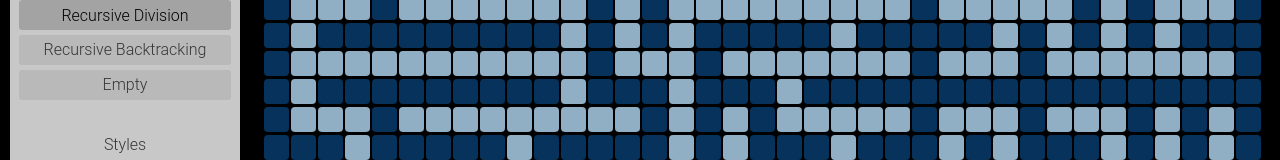
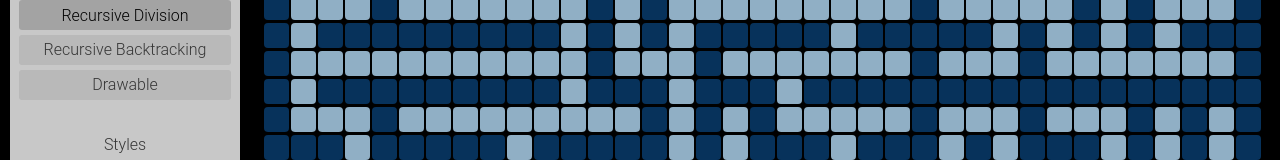
Before and after one commit to David-Leatham/searchpath, a Next.js app: page / in a window 1280 px wide. Shown: the part 378-538 px from the top of the page. Built offline with nearby package versions, Linux system fonts and the light colour scheme.

Commit message:
Made Empty board drawable again

```diff
--- a/src/lib/mazes/mazeAlgorithms.ts
+++ b/src/lib/mazes/mazeAlgorithms.ts
@@ -20,7 +20,7 @@ let searchAlgorithmInfoList: MazeAlgorithmInfoList = [
     algorithm: new RecursiveBacktracking
   },
   { mazeAlgorithm: MazeAlgorithm.Empty,
-    name: 'Empty',
+    name: 'Drawable',
     algorithm: new Empty
   },
 ]
--- a/src/pages/templates/Middle.tsx
+++ b/src/pages/templates/Middle.tsx
@@ -153,20 +153,18 @@ export default function Middle() {
 }
 
 function newBoardGenAndgetBoardDivList(boardList: Array<Block>, mazeAlgorithm: MazeAlgorithm): JSX.Element[]  {
+  setSearchAlgorithmStopRunning(true);
 
-  setSearchAlgorithmStopRunning(true);
-  // let drawable = mazeAlgorithm == MazeAlgorithm.Empty;
-  let drawable = mazeAlgorithm == null;
+  let drawable = mazeAlgorithm == MazeAlgorithm.Empty;
   let divList: Array<JSX.Element> = [];
+
   for (let i = 0; i < boardList.length; i++) {
-    let key = i + Date.now();
     if (!drawable) {
       divList.push(<BlockDiv block={boardList[i]} key={i}></BlockDiv>);
     } else {
       divList.push(<BlockDrawableDiv block={boardList[i]} index={i} key={i}></BlockDrawableDiv>);
     }
   }
-
   return divList;
 }
 
```
